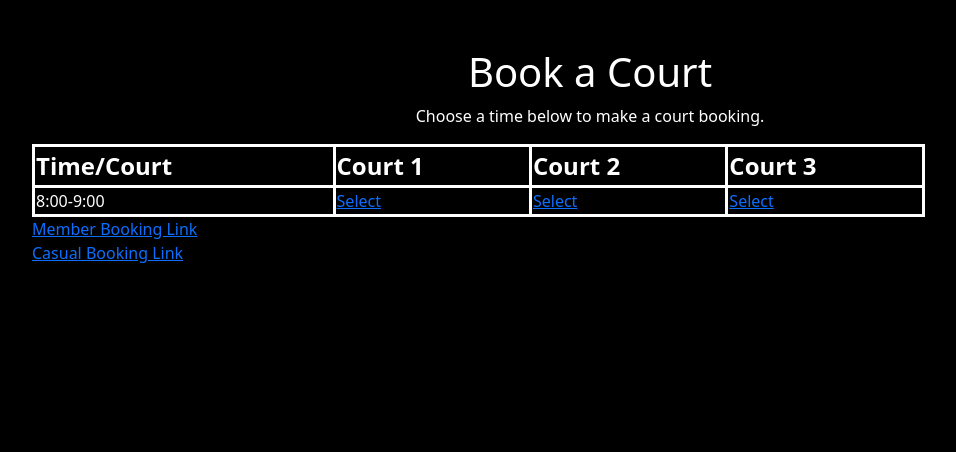
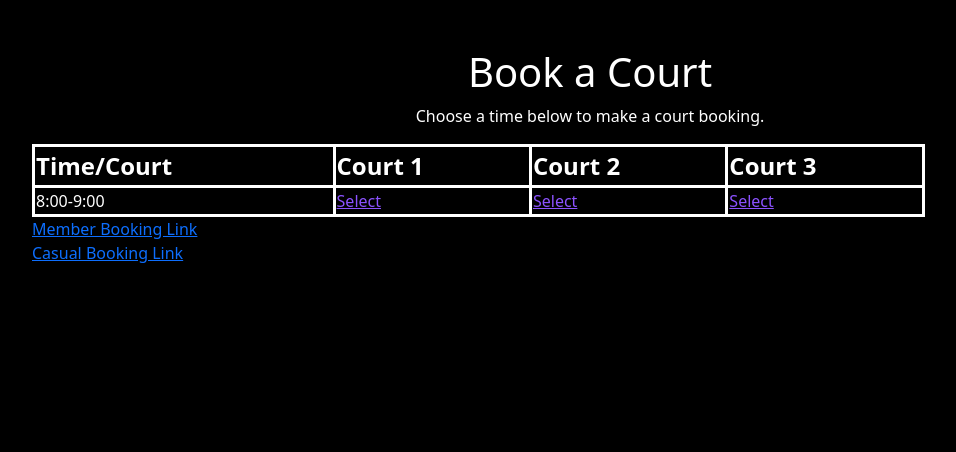
Before and after one commit to DjangoStars-Q12024/BookCourt, a Django app: page /booking/ in a window 1280 px wide. Shown: the part 116-568 px from the top of the page, without its empty margins (50-1006 px from the left). Run offline with Django 5.2, Linux system fonts and the light colour scheme; data comes from the database, SQL or seed files in the repository.

Commit message:
Nicolle's changes

```diff
--- a/BadmintonCourt/templates/booking.html
+++ b/BadmintonCourt/templates/booking.html
@@ -23,34 +23,6 @@ DS Badminton - Home
     }
 </style>
 
-<!-- <div class="tablestyle">
-    <table style="width:80%">
-        <tr style="font-size: 18pt;">
-          <th>Time/Court</th>
-          <th>Court 1</th>
-          <th>Court 2</th>
-          <th>Court 3</th>
-        </tr>
-        <tr>
-            <td>8:00-9:00</td>
-            <td>Slot 1</td>
-            <td>Slot 1</td>
-            <td>Slot 1</td>
-        </tr>
-        <tr>
-            <td>9:00-10:00</td>
-            <td>Slot 2</td>
-            <td>Slot 2</td>
-            <td>Slot 2</td>
-        </tr>
-        <tr>
-            <td>10:00-11:00</td>
-            <td>Slot 3</td>
-            <td>Slot 3</td>
-            <td>Slot 3</td>
-        </tr>
-      </table>
-</div> -->
 
     <div class="tablestyle">
         <table style="width:80%">
@@ -67,7 +39,7 @@ DS Badminton - Home
                 {% for court in object_list %}
                     {% if court.courtName == "Court1 8-9" %}
                         {% if court.available == True %}
-                            <a href="{% if user.is_authenticated %}{% url 'mbook' %}{% else %}{% url 'nbook' %}{% endif %}">
+                            <a href="{% if user.is_authenticated %}{% url 'mbook' %}{% else %}{% url 'nbook' %}{% endif %}" style="color: #8c52ff;">
                                 Select
                             </a>
                         {% elif court.available == False %}
@@ -82,7 +54,7 @@ DS Badminton - Home
                 {% for court in object_list %}
                     {% if court.courtName == "Court2 8-9" %}
                         {% if court.available == True %}
-                            <a href="{% if user.is_authenticated %}{% url 'mbook' %}{% else %}{% url 'nbook' %}{% endif %}">
+                            <a href="{% if user.is_authenticated %}{% url 'mbook' %}{% else %}{% url 'nbook' %}{% endif %}" style="color: #8c52ff;">
                                 Select
                             </a>
                         {% elif court.available == False %}
@@ -97,7 +69,7 @@ DS Badminton - Home
                 {% for court in object_list %}
                     {% if court.courtName == "Court3 8-9" %}
                         {% if court.available == True %}
-                            <a href="{% if user.is_authenticated %}{% url 'mbook' %}{% else %}{% url 'nbook' %}{% endif %}">
+                            <a href="{% if user.is_authenticated %}{% url 'mbook' %}{% else %}{% url 'nbook' %}{% endif %}" style="color: #8c52ff;">
                                 Select
                             </a>
                         {% elif court.available == False %}
--- a/BadmintonCourt/views.py
+++ b/BadmintonCourt/views.py
@@ -1,4 +1,4 @@
-from django.shortcuts import render
+from django.shortcuts import render, redirect
 from django.views.generic import TemplateView, ListView
 from django.contrib.auth.mixins import LoginRequiredMixin
 from .models import court, MBooking, NBooking
```
